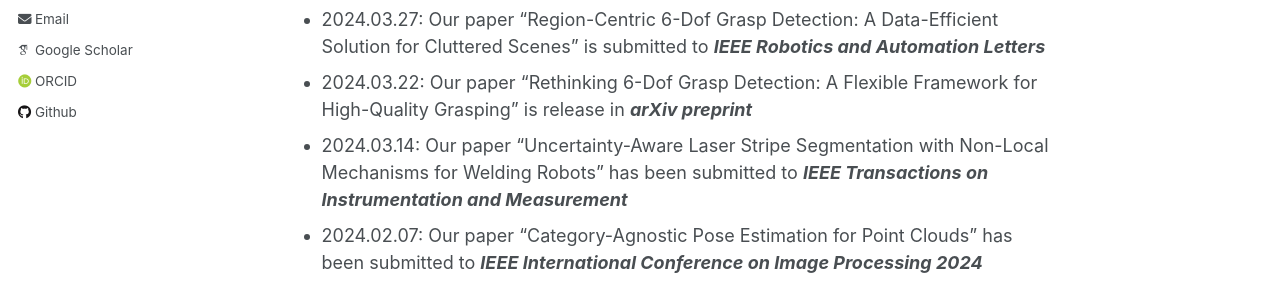
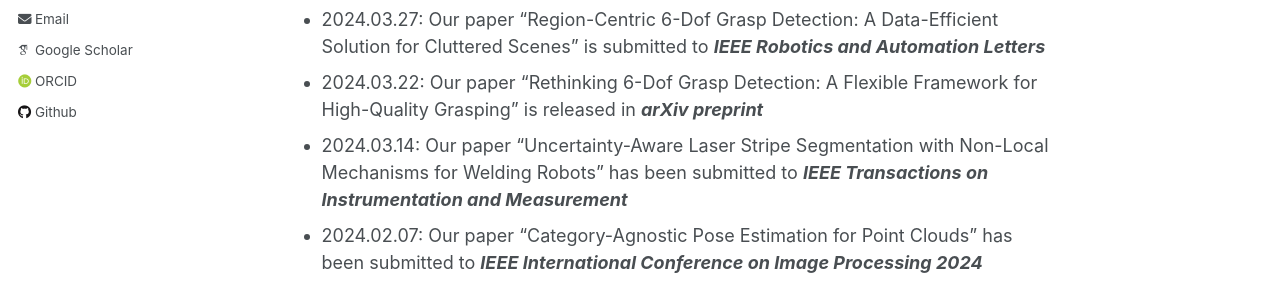
Before and after one commit to ChenThree/ChenThree.github.io, a Jekyll site: the page built from _pages/about.md, in a window 1280 px wide and 900 px high. Shown: the part 442-731 px from the top of the window. Built offline with Jekyll 4.4.1, drawn with Linux system fonts in a browser that asks for light colours; some web fonts are replaced.

Commit message:
[fix] typo

```diff
--- a/_pages/about.md
+++ b/_pages/about.md
@@ -14,7 +14,7 @@ My research focus is on robot manipulation, embodied AI and applications of 3D s
 # News
 
 - 2024.03.27: Our paper "Region-Centric 6-Dof Grasp Detection: A Data-Efficient Solution for Cluttered Scenes" is submitted to ***IEEE Robotics and Automation Letters***
-- 2024.03.22: Our paper "Rethinking 6-Dof Grasp Detection: A Flexible Framework for High-Quality Grasping" is release in ***arXiv preprint***
+- 2024.03.22: Our paper "Rethinking 6-Dof Grasp Detection: A Flexible Framework for High-Quality Grasping" is released in ***arXiv preprint***
 - 2024.03.14: Our paper "Uncertainty-Aware Laser Stripe Segmentation with Non-Local Mechanisms for Welding Robots" has been submitted to ***IEEE Transactions on Instrumentation and Measurement***
 - 2024.02.07: Our paper "Category-Agnostic Pose Estimation for Point Clouds" has been submitted to ***IEEE International Conference on Image Processing 2024***
 - 2024.02.03: Our paper "Region-aware Framework with Normalized Grasp Space for 6-DoF Grasping in Cluttered Scene" has been submitted to ***Robotics: Science and Systems 2024***
```
